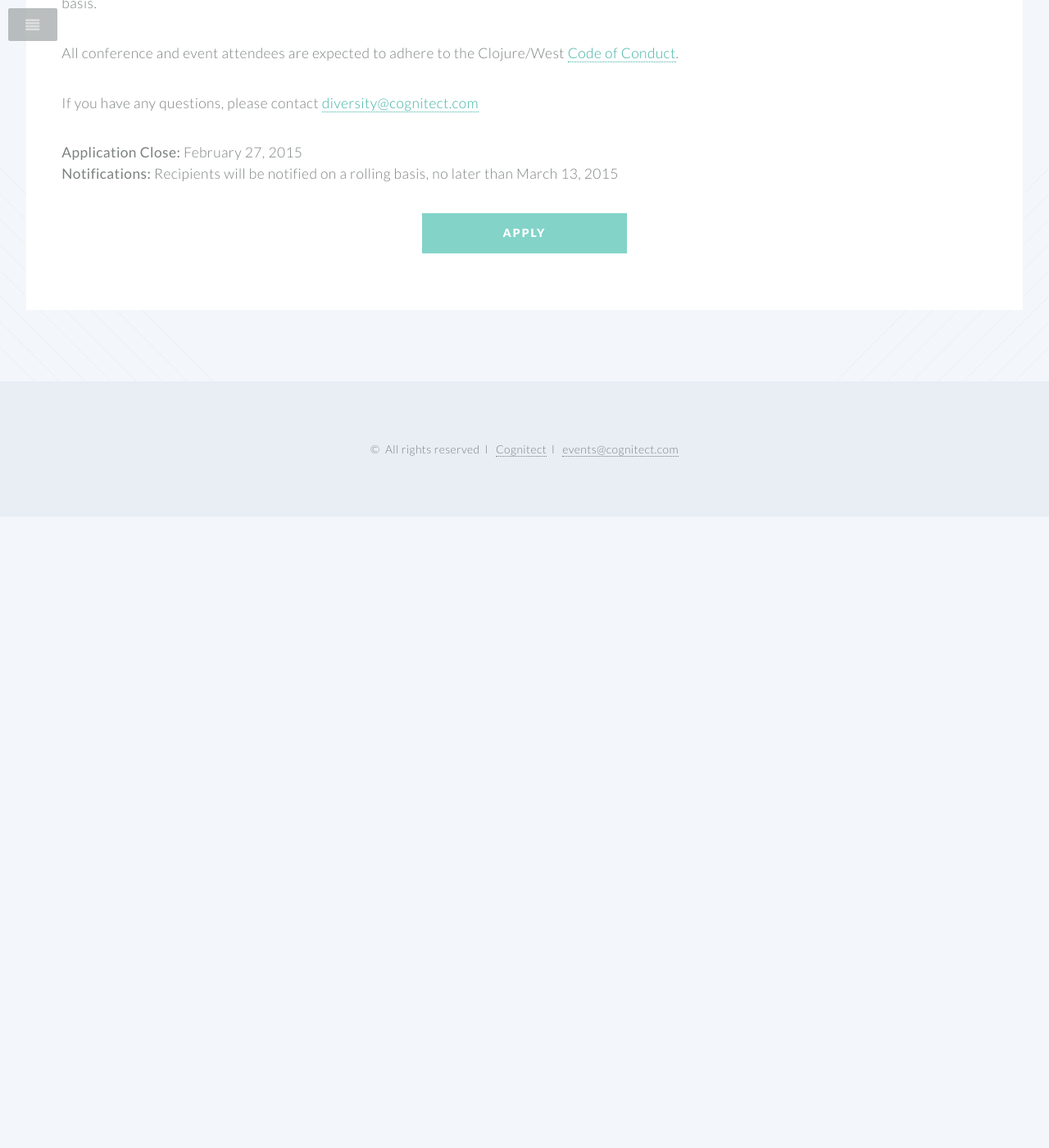
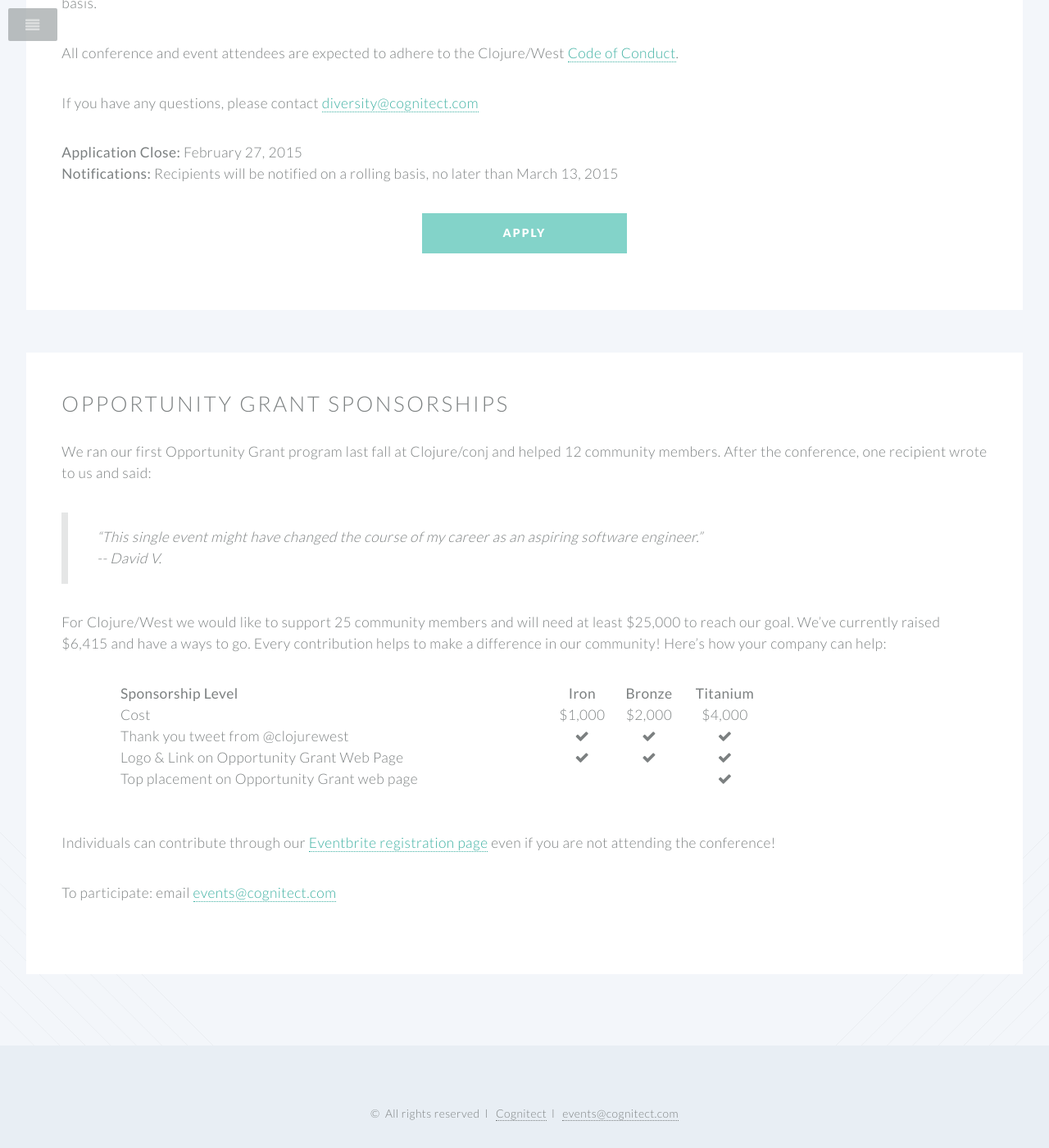
Before and after one commit to clojurewest/clojurewest.github.io, a Jekyll site: the page built from opportunity.html, in a window 1280 px wide and 1400 px high, scrolled down 793 px. Shown: the whole window at 82% size. Built offline with Jekyll 4.4.1, drawn with Linux system fonts in a browser that asks for light colours; before the commit the page ends 1423 px from its top, so only the background shows below that.

Commit message:
opportunity grant scholarships

```diff
--- a/opportunity.html
+++ b/opportunity.html
@@ -9,10 +9,10 @@
 				<header class="special container">
 					<span class="icon fa-users"></span>
 					<h2><strong>Opportunity Grants</strong></h2>
-</header>
+				</header>
 
 
-					<section class="wrapper style4 container">
+				<section class="wrapper style4 container">
 
 						<!-- Content -->
 						<div class="content">
@@ -48,5 +48,63 @@
 							</div>
 					</section>
 
+					<section class="wrapper style4 container">
 
+							<!-- Content -->
+							<div class="content">
+									<section>
+
+<h2>Opportunity Grant Sponsorships</h2>
+
+<p>We ran our first Opportunity Grant program last fall at Clojure/conj and helped 12 community members. After the conference, one recipient wrote to us and said:</p>
+
+<blockquote>“This single event might have changed the course of my career as an aspiring software engineer.”<br/>-- David V.</blockquote>
+
+<p>For Clojure/West we would like to support 25 community members and will need at least $25,000 to reach our goal. We’ve currently raised $6,415 and have a ways to go. Every contribution helps to make a difference in our community! Here’s how your company can help:</p>
+
+<section class="wrapper style1 container special">
+<table border="1" cellpadding="2">
+  <tbody>
+    <tr>
+      <th scope="col"><div align="left"><strong>Sponsorship Level</strong></div></th>
+      <th scope="col"><strong>Iron</strong></th>
+      <th scope="col"><strong>Bronze</strong></th>
+      <th scope="col"><strong>Titanium</strong></th>
+    </tr>
+    <tr>
+      <td><div align="left">Cost</div></td>
+      <td>$1,000</td>
+      <td>$2,000</td>
+      <td>$4,000</td>
+    </tr>
+    <tr>
+      <td><div align="left">Thank you tweet from @clojurewest</div></td>
+      <td><i class="fa fa-check"></i></td>
+      <td><i class="fa fa-check"></i></td>
+      <td><i class="fa fa-check"></i></td>
+    </tr>
+    <tr>
+      <td><div align="left">Logo & Link on Opportunity Grant Web Page</div></td>
+      <td><i class="fa fa-check"></i></td>
+      <td><i class="fa fa-check"></i></td>
+      <td><i class="fa fa-check"></i></td>
+    </tr>
+    <tr>
+      <td><div align="left">Top placement on Opportunity Grant web page</div></td>
+      <td>&nbsp;</td>
+      <td>&nbsp;</td>
+      <td><i class="fa fa-check"></i></td>
+    </tr>
+</tbody>
+</table>
+</section>
+
+<p>Individuals can contribute through our <a href="http://clojurewest2015.eventbrite.com">Eventbrite registration page</a> even if you are not attending the conference!</p>
+
+<p>To participate: email <a href="mailto:events@cognitect.com">events@cognitect.com</a></p>
+
+
+					  </section>
+					</div>
+			</section>
 			</article>
```
Also changed, not shown: sponsorship.html (+46 -0 lines).
